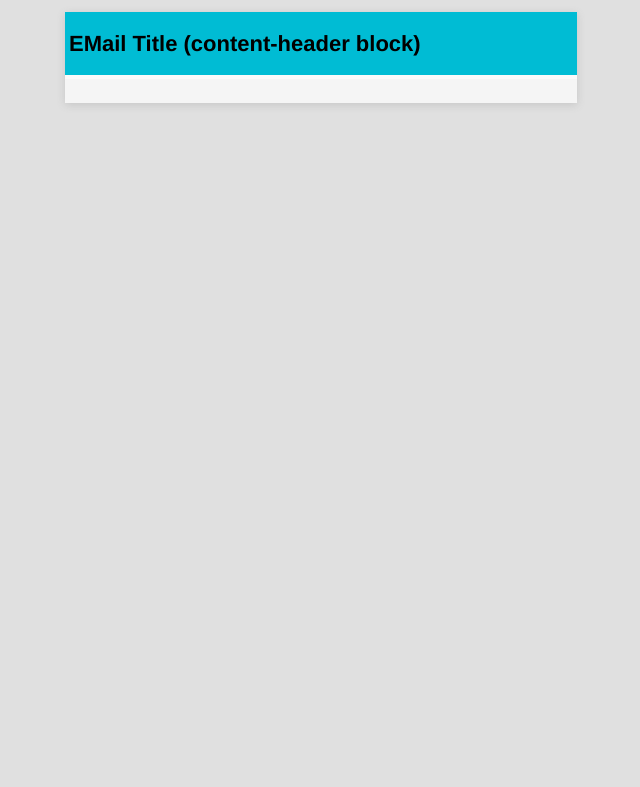
After one commit to ftsell/BorrowList3000, a Django app: template src/borrowlist3000_bll/templates/base_email.html.j2 in a window 1280 px wide. The commit adds this page. Shown: the top 787 px of the page, without its empty margins (319-959 px from the left). Run offline with Django 3.2, Linux system fonts and the light colour scheme; the template is opened without the code that fills it, so the values that code supplies are empty.

Commit message:
make emails more fancy

```diff
--- /dev/null
+++ b/src/borrowlist3000_bll/templates/base_email.html.j2
@@ -0,0 +1,65 @@
+<html lang="en">
+<head>
+    <meta http-equiv="Content-Type" content="text/html; charset=utf-8">
+    <meta name="viewport" content="width=device-width">
+    <style>
+        body {
+            box-sizing: border-box;
+            font-family: Helvetica Neue, Helvetica, Arial, sans-serif;
+            font-size: 14px;
+            margin: 0;
+            padding: 0;
+            background-color: #e0e0e0;
+        }
+
+        h1, h2, h3 {
+            font-weight: 600;
+        }
+
+        h1 {
+            font-size: 22px;
+        }
+
+        h2 {
+            font-size: 18px;
+        }
+
+        h3 {
+            font-size: 16px;
+        }
+
+        .content-wrapper {
+            margin: 12px auto;
+            width: 40%;
+            box-shadow: rgba(99, 99, 99, 0.2) 0px 2px 8px 0px;
+            background-color: #fafafa;
+            border-radius: 2px;
+        }
+
+        .content-header {
+            background-color: #00BCD4;
+            margin-bottom: 4px;
+            padding: 4px;
+        }
+
+        .content-body {
+            background-color: whitesmoke;
+            padding: 12px;
+        }
+    </style>
+    {% block header %} {% endblock %}
+</head>
+
+<body>
+{% block body %}
+    <div class="content-wrapper">
+        <div class="content-header">
+            <h1>{% block content-header %} EMail Title (content-header block) {% endblock %}</h1>
+        </div>
+        <div class="content-body">
+            {% block content-body %} {% endblock %}
+        </div>
+    </div>
+{% endblock %}
+</body>
+</html>
```
Also changed, not shown: src/borrowlist3000_bll/templates/email_changed_notification.html.j2 (+10 -11 lines), src/borrowlist3000_bll/templates/email_restored_notification.html.j2 (+10 -5 lines).
